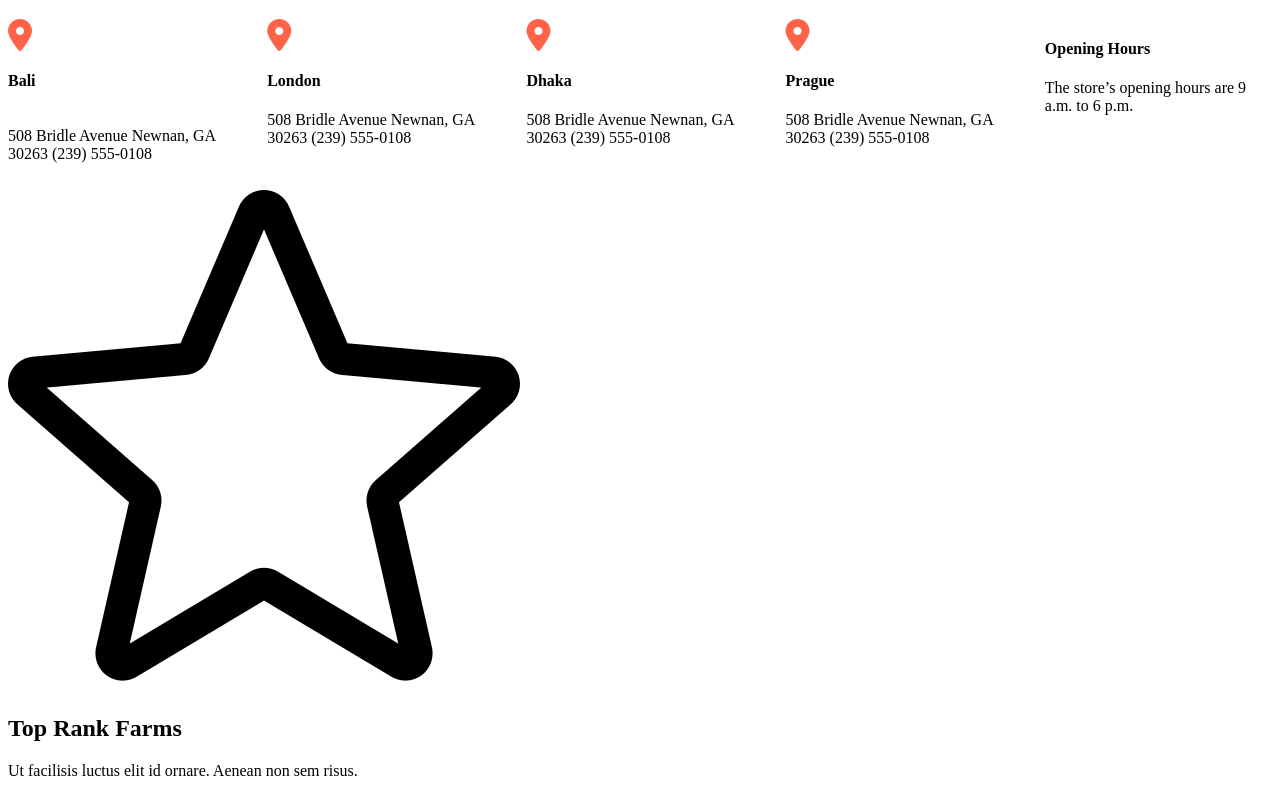
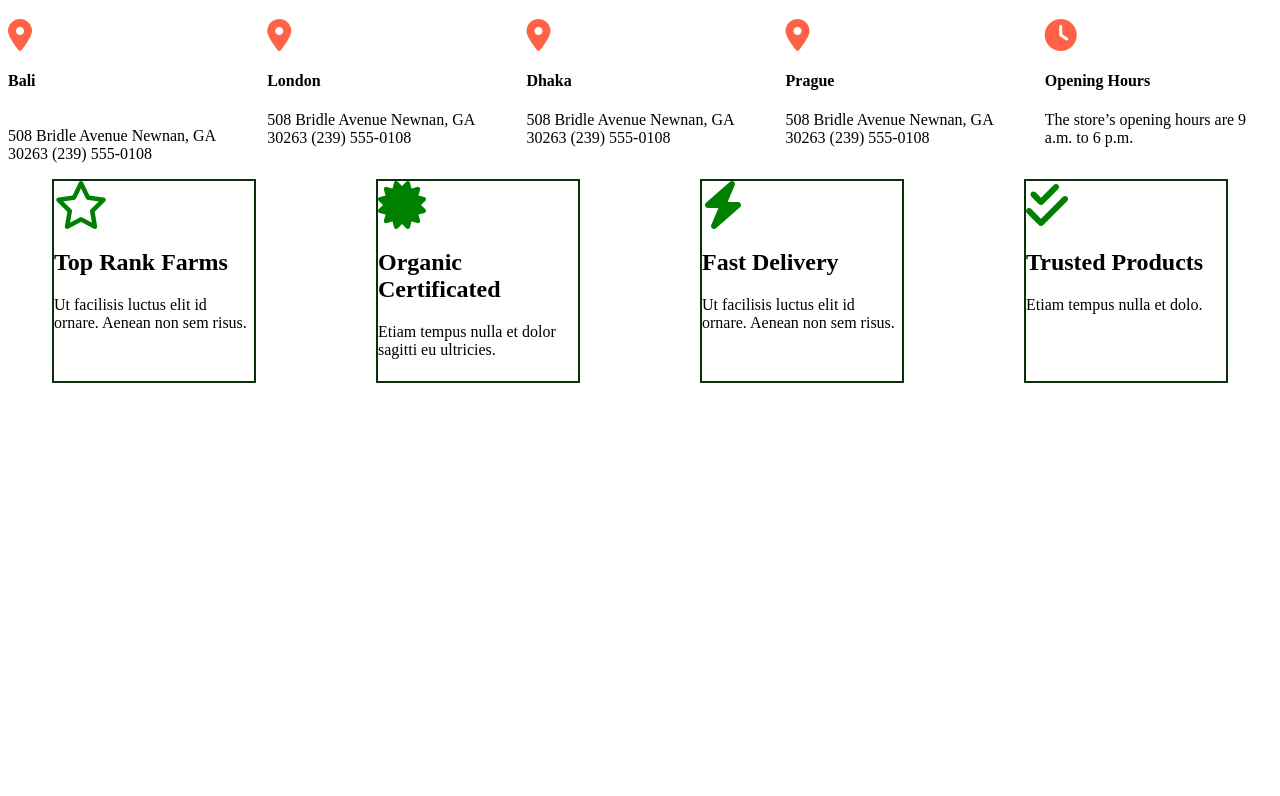
Before and after one commit to atikurahad/green-mart, a plain HTML site: page pages/Contact.html in a window 1280 px wide. Shown: the part 61-857 px from the top of the page. After the commit the page ends 800 px from the top, so only its background shows below. Drawn offline with Linux system fonts and the light colour scheme.

Commit message:
card added

```diff
--- a/pages/Contact.html
+++ b/pages/Contact.html
@@ -3,7 +3,7 @@
   <head>
     <meta charset="UTF-8" />
     <meta name="viewport" content="width=device-width, initial-scale=1.0" />
-    <link rel="stylesheet" href="../styles/Contact.css">
+    <link rel="stylesheet" href="../styles/Contact.css" />
     <link
       rel="stylesheet"
       href="https://cdnjs.cloudflare.com/ajax/libs/font-awesome/6.5.2/css/all.min.css"
@@ -15,7 +15,7 @@
   <body>
     <h1>Contact Us</h1>
 
-    <section class="container" >
+    <section class="container">
       <div class="contact">
         <i class="fa-solid fa-location-dot"></i>
         <h4>Bali</h4>
@@ -37,16 +37,32 @@
         <p>508 Bridle Avenue Newnan, GA 30263 (239) 555-0108</p>
       </div>
       <div>
+        <i class="fa-solid fa-clock"></i>
         <h4>Opening Hours</h4>
-        <p>The store’s opening hours are 9 a.m. to 6 p.m. </p>
+        <p>The store’s opening hours are 9 a.m. to 6 p.m.</p>
       </div>
     </section>
 
-    <section>
-      <div>
-        <img src="../assets/star.png" alt="">
+    <section class="card">
+      <div class="item">
+        <i class="fa-regular fa-star"></i>
         <h1>Top Rank Farms</h1>
         <p>Ut facilisis luctus elit id ornare. Aenean non sem risus.</p>
+      </div>
+      <div class="item">
+        <i class="fa-solid fa-certificate"></i>
+        <h1>Organic Certificated</h1>
+        <p>Etiam tempus nulla et dolor sagitti eu ultricies.</p>
+      </div>
+      <div class="item">
+        <i class="fa-solid fa-bolt"></i>
+        <h1>Fast Delivery</h1>
+        <p>Ut facilisis luctus elit id ornare. Aenean non sem risus.</p>
+      </div>
+      <div class="item">
+        <i class="fa-solid fa-check-double"></i>
+        <h1>Trusted Products</h1>
+        <p>Etiam tempus nulla et dolo.</p>
       </div>
     </section>
   </body>
--- a/styles/Contact.css
+++ b/styles/Contact.css
@@ -11,3 +11,23 @@ i{
     color: tomato;
     font-size: 2rem;
 }
+.card{
+    display: grid;
+    gap: 2rem;
+    grid-template-columns:  1fr 1fr  1fr 1fr ;
+    justify-items: center;
+
+}
+.item{
+    height: 200px;
+    width: 200px;
+    border: 2px solid rgb(11, 47, 11);
+}
+
+.card
+ i {
+   color: green;
+   font-size: 3rem;
+   margin-left: auto;
+   margin-right: auto;
+}
```
Lines whose indentation alone changed are shown as unchanged.
